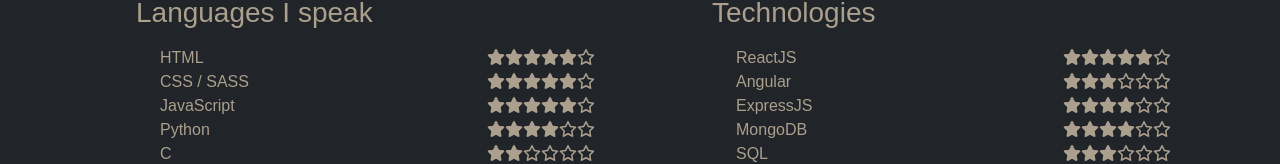
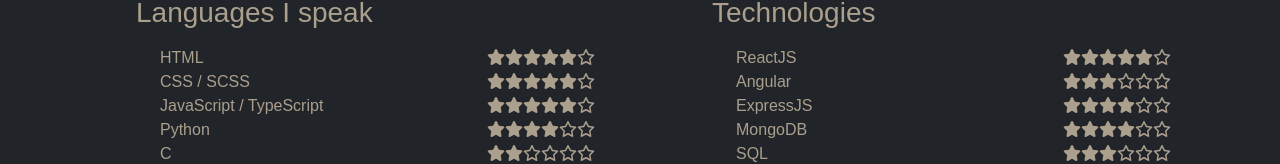
Before and after one commit to andreglock/andreglock.github.io, a React (Create React App) app: page / in a window 1280 px wide. Shown: the part 639-803 px from the top of the page. Built offline with nearby package versions, Linux system fonts and the light colour scheme.

Commit message:
added typescript

```diff
--- a/src/App.scss
+++ b/src/App.scss
@@ -28,11 +28,14 @@
 }
 
 .languages {
-    li {
-        display: flex;
-        justify-content: space-between;
-        list-style: none;
-        width: 80%;
+    ul {
+        padding-left: 1rem;
+        li {
+            display: flex;
+            justify-content: space-between;
+            list-style: none;
+            width: 95%;
+        }
     }
 }
 
@@ -184,6 +187,12 @@
 
     .languages {
         margin-left: 10%;
+        ul {
+            padding-left: 2rem;
+            li {
+                width: 80%;
+            }
+        }
     }
 
     #work h2, #contact h2 {
--- a/src/sections/Skills.tsx
+++ b/src/sections/Skills.tsx
@@ -7,8 +7,8 @@
             <h3 className="p-2">Languages I speak</h3>
             <ul>
                 <SkillBadge skill={'HTML'} level={5} />
-                <SkillBadge skill={'CSS / SASS'} level={5} />
-                <SkillBadge skill={'JavaScript'} level={5} />
+                <SkillBadge skill={'CSS / SCSS'} level={5} />
+                <SkillBadge skill={'JavaScript / TypeScript'} level={5} />
                 <SkillBadge skill={'Python'} level={4} />
                 <SkillBadge skill={'C'} level={2} />
             </ul>
```
